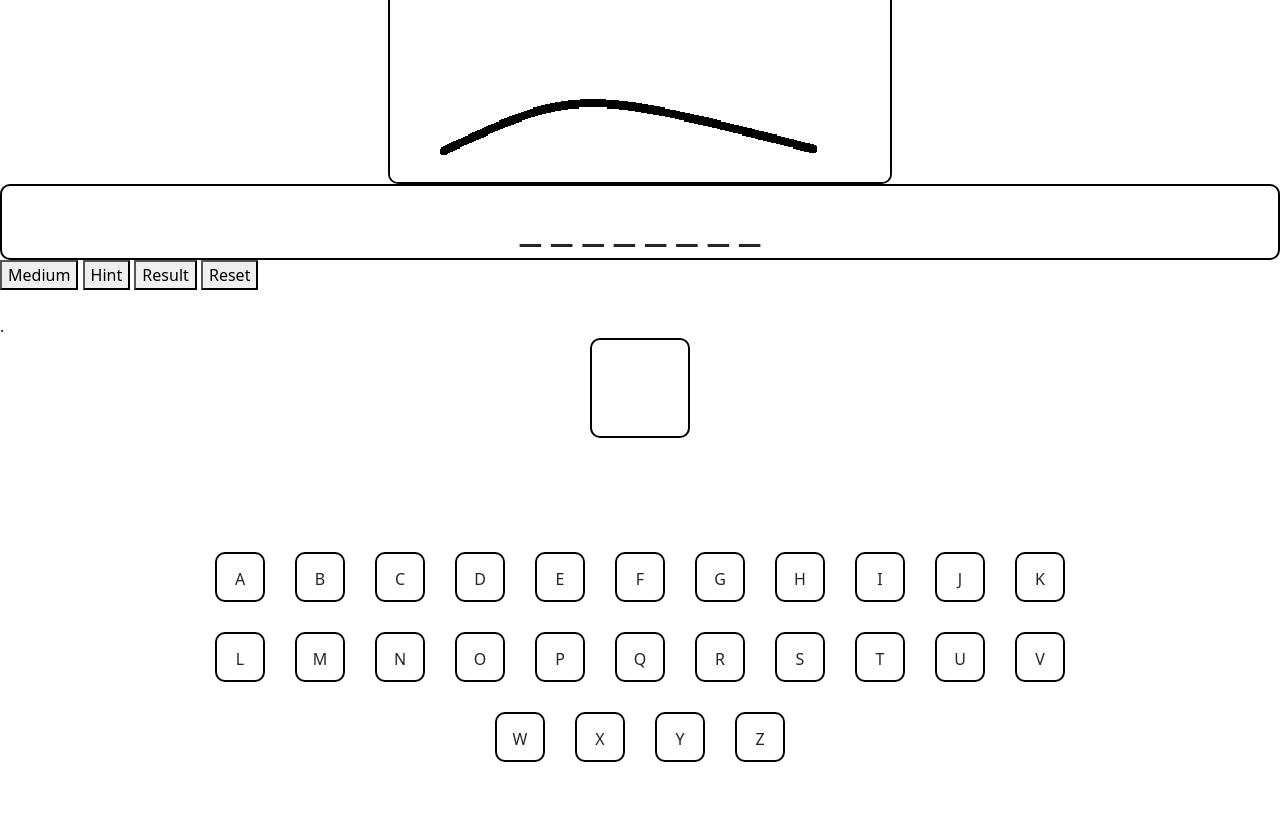
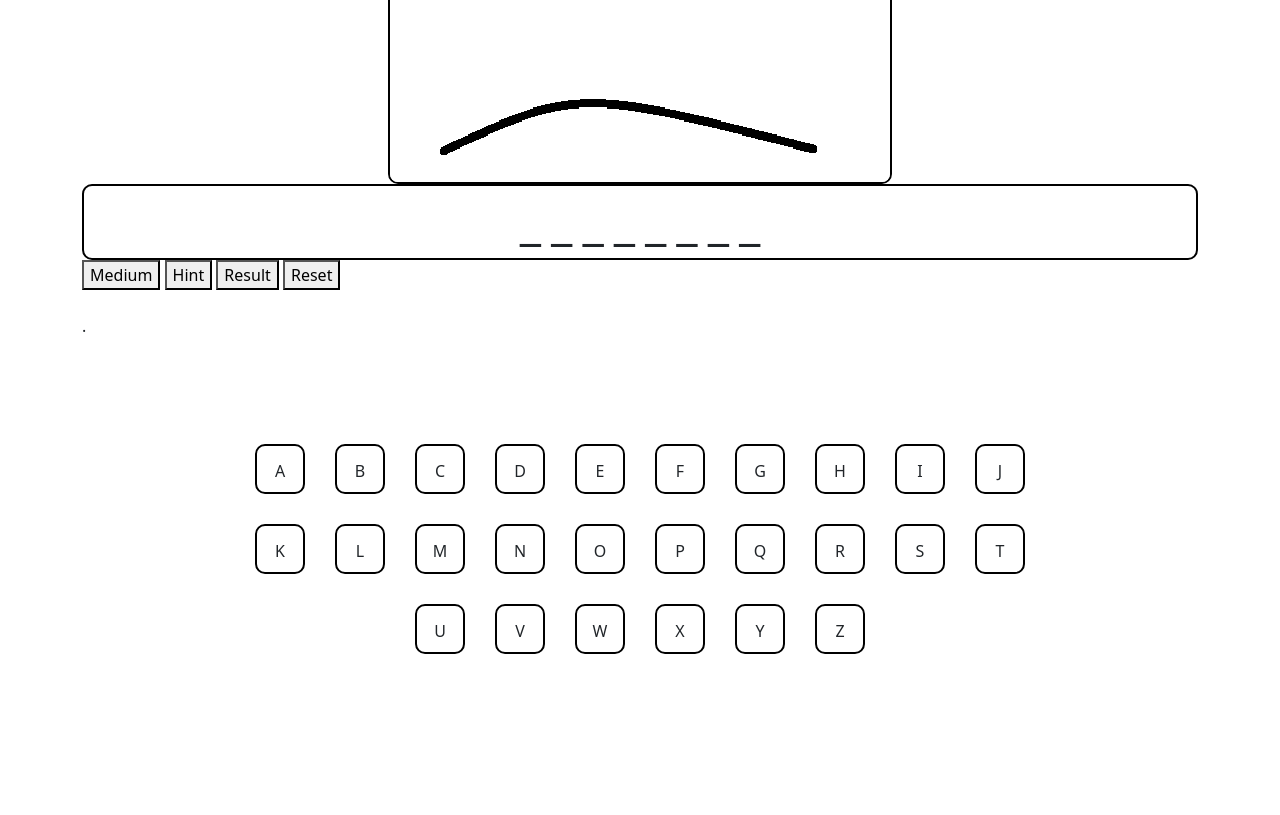
Before and after one commit to AndrejBelko/webte-1-PWA, a plain HTML site: page index.html in a window 1280 px wide. Shown: the part 320-1135 px from the top of the page. After the commit the page ends 1080 px from the top, so only its background shows below. Drawn offline with nearby package versions, Linux system fonts and the light colour scheme.

Commit message:
odstranenie drop placeu

```diff
--- a/index.html
+++ b/index.html
@@ -15,6 +15,8 @@
 </head>
 <body>
 
+<div class="container">
+
     <div id="hangman" class="text-center">
 
     </div>
@@ -23,18 +25,13 @@
 
     </div>
 
-<div >
+    <div>
         <button id="difficulty">Medium</button>
         <button id="hint"><!--&#9432-->Hint</button>
         <button id="result">Result</button>
         <button id="reset">Reset</button>
         <div id="hintDiv">.</div>
         <div id="resultDiv">.</div>
-</div>
-
-
-<div id="dragEndPlace">
-
     </div>
 
     <div id="abeceda">
@@ -49,7 +46,7 @@
             <button id="next">Next</button>
         </div>
     </div>
-
+</div>
 
 <script src="https://cdn.jsdelivr.net/npm/bootstrap@5.0.2/dist/js/bootstrap.bundle.min.js"
         integrity="sha384-MrcW6ZMFYlzcLA8Nl+NtUVF0sA7MsXsP1UyJoMp4YLEuNSfAP+JcXn/tWtIaxVXM"
--- a/js/script.js
+++ b/js/script.js
@@ -91,14 +91,14 @@ function loadChars(){
 }
 
 
-document.getElementById("dragEndPlace").addEventListener('dragover',(e) =>{
+document.getElementById("wordPlace").addEventListener('dragover',(e) =>{
     e.preventDefault();
 })
 
-document.getElementById("dragEndPlace").addEventListener('drop',(e) =>{
+document.getElementById("wordPlace").addEventListener('drop',(e) =>{
     //this.append(dragged);
     e.preventDefault();
-    if(e.target.id === "dragEndPlace"){
+    if(e.target.id === "wordPlace"){
         dragged.style.visibility = "visible";
         check(dragged);
     }
```
Lines whose indentation alone changed are shown as unchanged.
